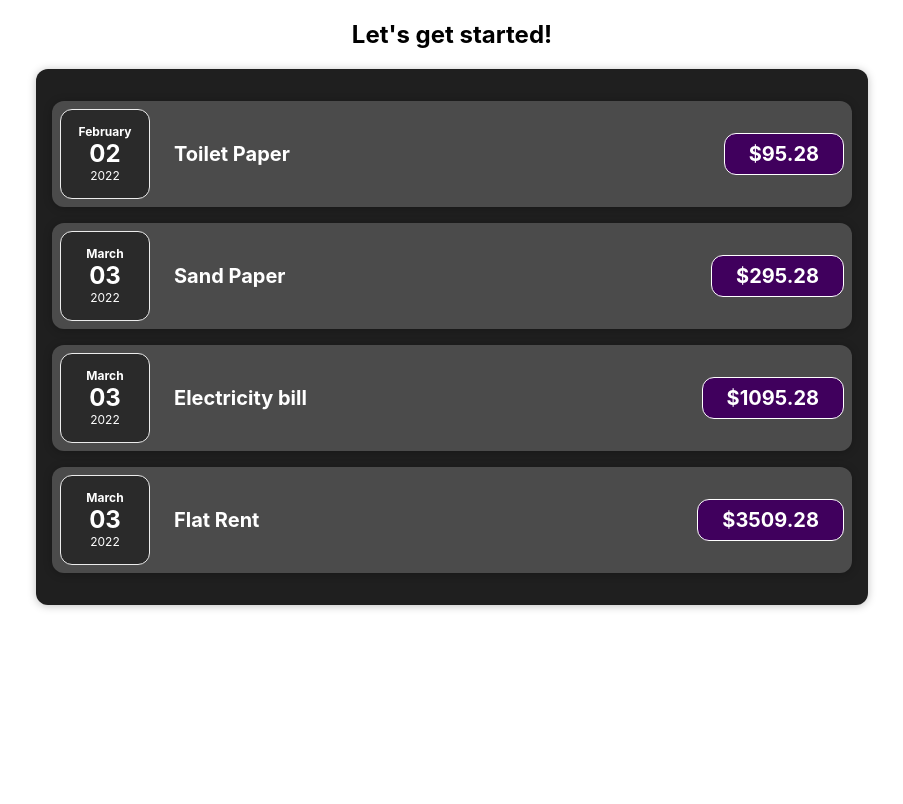
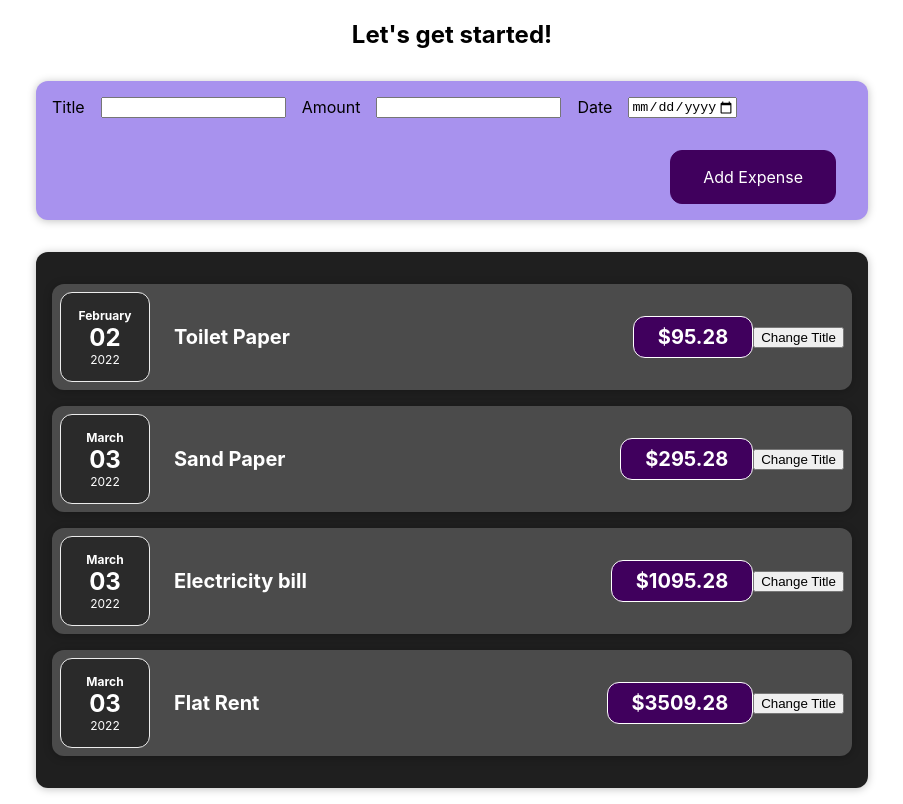
Before and after one commit to surajkumar54985/udemy-react-project1, a React (Create React App) app: page / in a window 1280 px wide. Shown: the whole page, without its empty margins (188-1091 px from the left). Built offline with nearby package versions, Linux system fonts and the light colour scheme.

Commit message:
state handling using different functions of state handling next we will create a single state which will have a object as state

```diff
--- a/src/App.js
+++ b/src/App.js
@@ -1,6 +1,7 @@
 import logo from './logo.svg';
 import './App.css';
 import Expenses from './components/Expenses/Expenses';
+import NewExpense from './components/newExpense/newExpense';
 
 const App = () => {
   const expenses = [
@@ -29,6 +30,7 @@ const App = () => {
   return (
     <div className="App">
         <h2>Let's get started!</h2>
+        <NewExpense />
         <Expenses items={expenses} />
     </div>
   );
--- a/src/components/Expenses/ExpenseItem.js
+++ b/src/components/Expenses/ExpenseItem.js
@@ -1,15 +1,27 @@
+import React, { useState } from 'react';
+
 import './ExpenseItem.css';
 import Card from '../UI/Card';
 import ExpenseDate from './ExpenseDate';
+// import { useState } from 'react';
 
 const ExpenseItem = (props) => {
+
+    const [title, setTitle] = useState(props.title);
+
+    const clickHandler = () => {
+        setTitle('updated!');
+        console.log(title);
+    };
+
     return (
         <Card className="expense-item">
             <ExpenseDate date={props.date} />
             <div className="expense-item__description">
-                <h2 className="expense-item h2">{props.title}</h2>
+                <h2 className="expense-item h2">{title}</h2>
                 <div className="expense-item__price">${props.amount}</div>
             </div>
+            <button onClick={clickHandler}>Change Title</button>
         </Card>
     );
 }
--- /dev/null
+++ b/src/components/newExpense/expenseForm.css
@@ -0,0 +1,26 @@
+.new-expense__controls {
+    display: flex;
+    flex-wrap: wrap;
+    gap: 1rem;
+    margin-bottom: 1rem;
+    text-align: left;
+  }
+
+  .new-expense__control label {
+    font-weight: bold;
+    margin-bottom: 0.5rem;
+    display: block;
+  }
+
+  .new-expense__control input {
+    font: inherit;
+    padding: 0.5rem;
+    border-radius: 6px;
+    border: 1px solid #ccc;
+    width: 20rem;
+    max-width: 100%;
+  }
+
+  .new-expense__actions {
+    text-align: right;
+  }
--- /dev/null
+++ b/src/components/newExpense/expenseForm.js
@@ -0,0 +1,40 @@
+import React, { useState } from 'react';
+
+import './expenseForm.css';
+
+const ExpenseForm = () => {
+    const [enteredTitle, setEnteredTitle] = useState('');
+    const [enteredAmount, setEnteredAmount] = useState('');
+    const [enteredDate, setEnteredDate] = useState('');
+
+    const titleChangeHandler = (event) => {
+        setEnteredTitle(event.target.value);
+    }
+    const amountChangeHandler = (event) => {
+        setEnteredAmount(event.target.value);
+    }
+    const dateChangeHandler = (event) => {
+        setEnteredDate(event.target.value);
+    }
+    return <form>
+        <div className='new-expense__controls'>
+            <div className='new-expense__controls'>
+                <label>Title</label>
+                <input type='text' onChange={titleChangeHandler} />
+            </div>
+            <div className='new-expense__controls'>
+                <label>Amount</label>
+                <input type='number' min="0.01" steps="0.01" onChange={amountChangeHandler} />
+            </div>
+            <div className='new-expense__controls'>
+                <label>Date</label>
+                <input type='date' min='2018-06-01' max='2022-06-01' onChange={dateChangeHandler} />
+            </div>
+        </div>
+        <div className='new-expense__actions'>
+            <button type='submit'>Add Expense</button>
+        </div>
+    </form>
+}
+
+export default ExpenseForm;
--- /dev/null
+++ b/src/components/newExpense/newExpense.css
@@ -0,0 +1,38 @@
+.new-expense {
+    background-color: #a892ee;
+    padding: 1rem;
+    margin: 2rem auto;
+    width: 50rem;
+    max-width: 95%;
+    border-radius: 12px;
+    text-align: center;
+    box-shadow: 0 1px 8px rgba(0, 0, 0, 0.25);
+  }
+
+  .new-expense button {
+    font: inherit;
+    cursor: pointer;
+    padding: 1rem 2rem;
+    border: 1px solid #40005d;
+    background-color: #40005d;
+    color: white;
+    border-radius: 12px;
+    margin-right: 1rem;
+  }
+
+  .new-expense button:hover,
+  .new-expense button:active {
+    background-color: #510674;
+    border-color: #510674;
+  }
+
+  .new-expense button.alternative {
+    color: #220131;
+    border-color: transparent;
+    background-color: transparent;
+  }
+
+  .new-expense button.alternative:hover,
+  .new-expense button.alternative:active {
+    background-color: #ddb3f8;
+  }
--- /dev/null
+++ b/src/components/newExpense/newExpense.js
@@ -0,0 +1,14 @@
+import React from 'react';
+
+import ExpenseForm from './expenseForm';
+
+import './newExpense.css';
+
+const NewExpense = () => {
+    return (
+        <div className='new-expense'>
+            <ExpenseForm />
+        </div>
+    );
+}
+export default NewExpense;
```
